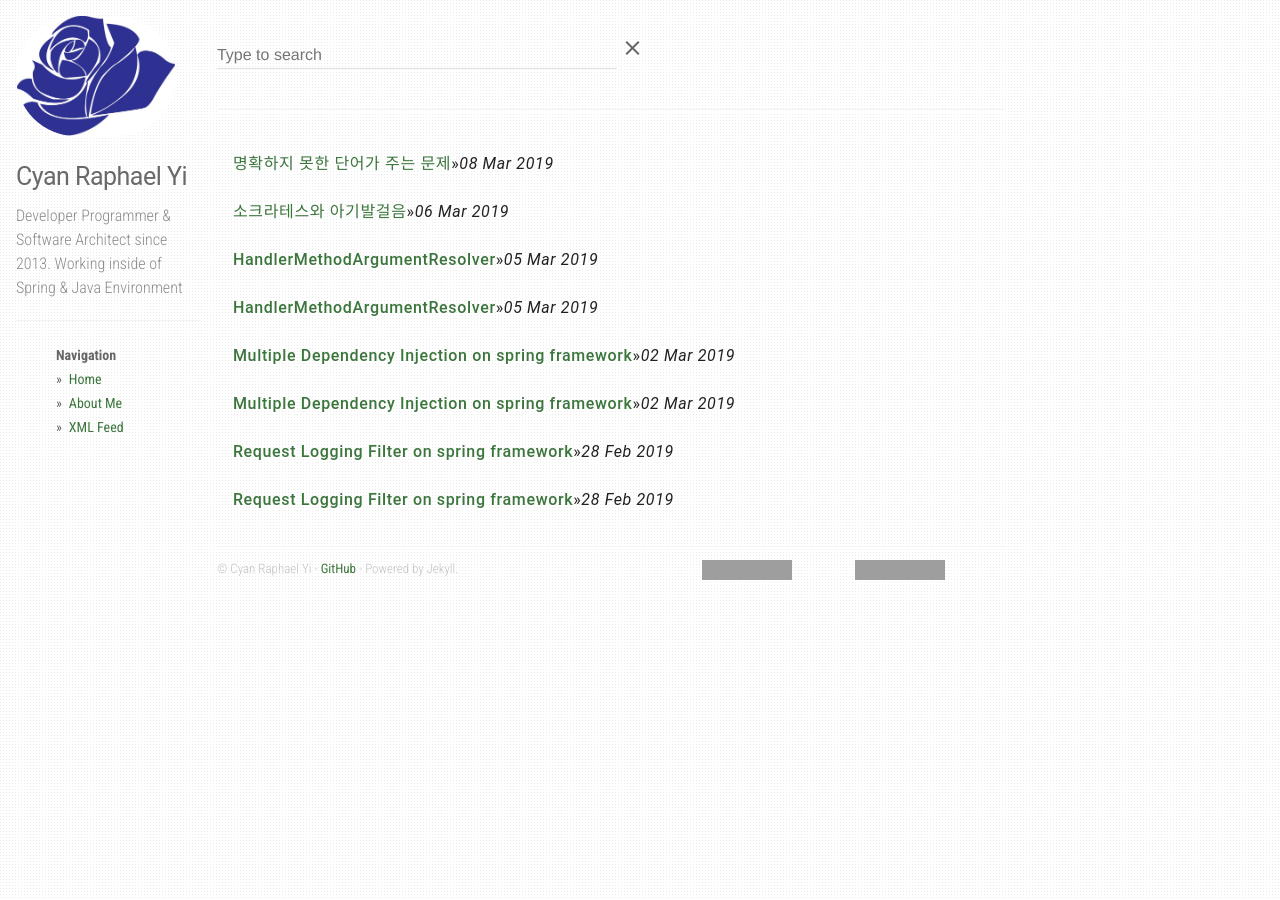
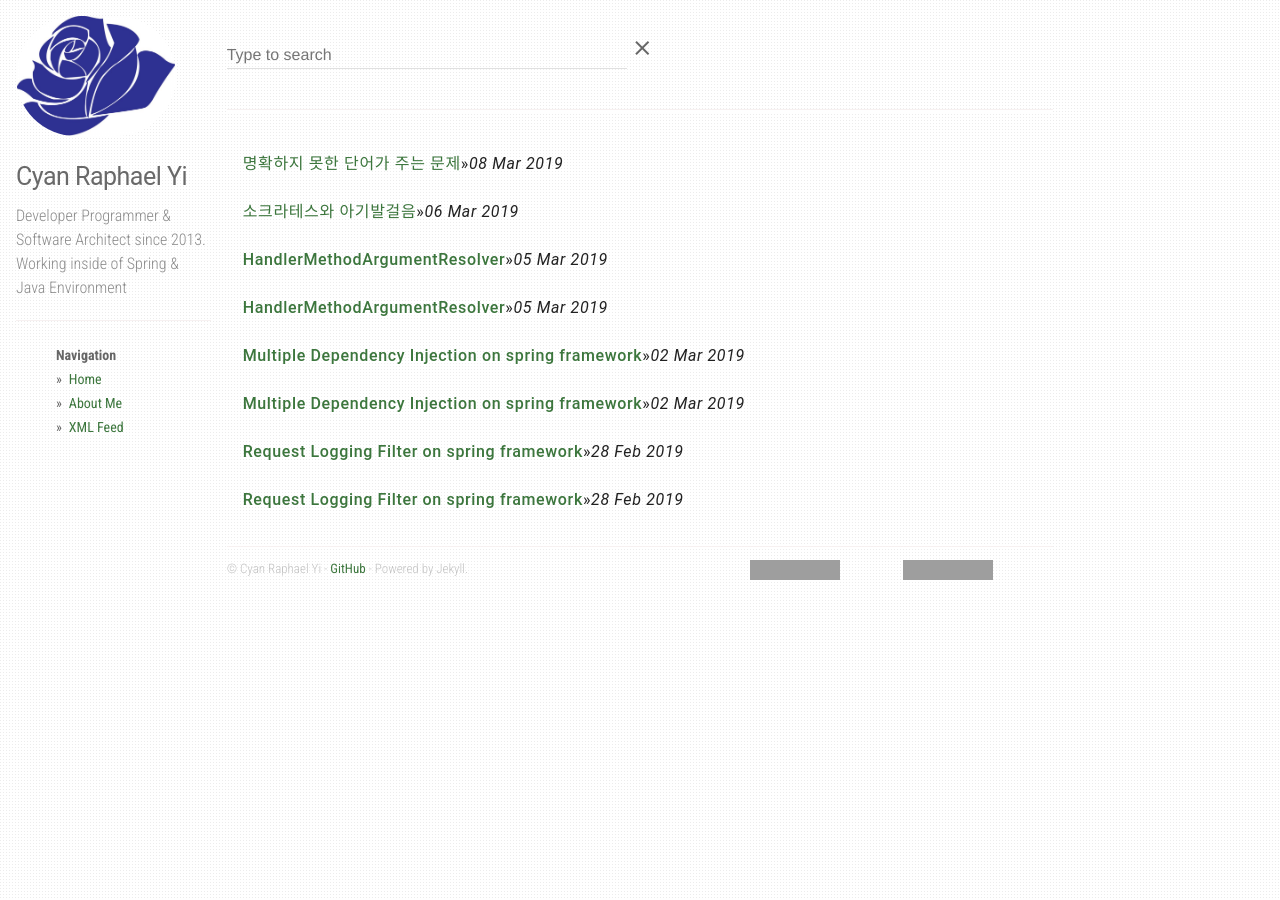
Before and after one commit to CyanRYi/sollabs-demo, a Jekyll site: the page built from index.md, in a window 1280 px wide. Built offline with Jekyll 4.4.1, drawn with Linux system fonts in a browser that asks for light colours; grey boxes are pictures that could not be loaded.

Commit message:
layout 관련 잔여 content 제거

```diff
--- a/_layouts/default.html
+++ b/_layouts/default.html
@@ -101,7 +101,6 @@ layout: compress
       {% endif %}
   </head>
   <body>
-      <main class="mdl-layout__content">
       <div class="page-content">
           <div class="mdl-grid">
               <div class="mdl-cell mdl-cell--2-col-desktop mdl-cell--2-col-tablet mdl-cell--4-col-phone">
@@ -142,7 +141,6 @@ layout: compress
               </div>
           </div>
       </div>
-      </main>
       <script src="{{ site.url }}/static/js/material.min.js"></script>
       <script src="{{ site.url }}/static/js/sitemap-search.js"></script>
   </body>
```
Lines whose indentation alone changed are shown as unchanged.
